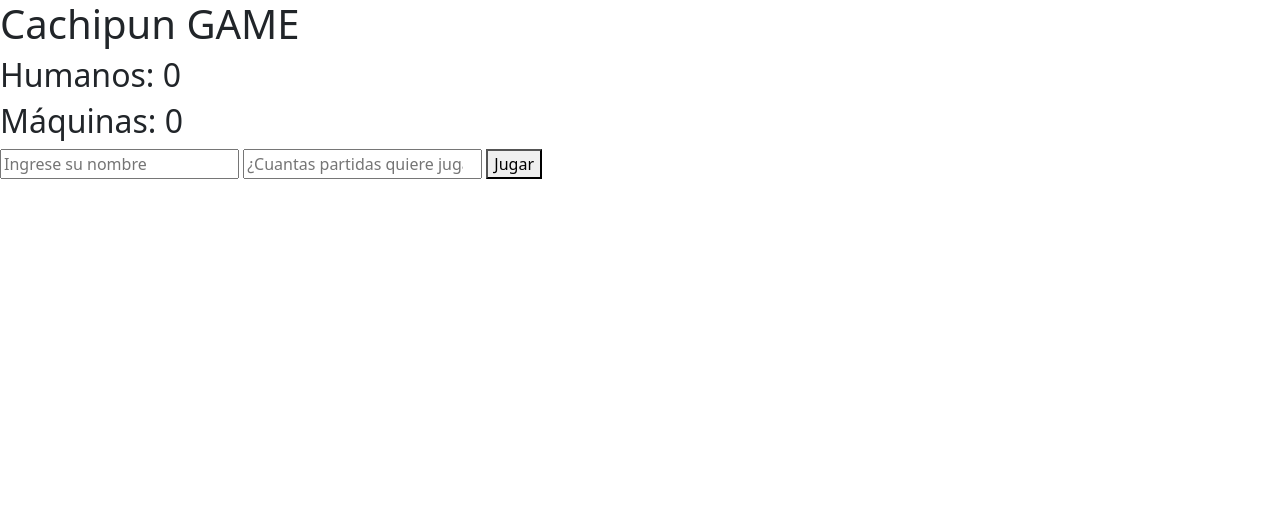
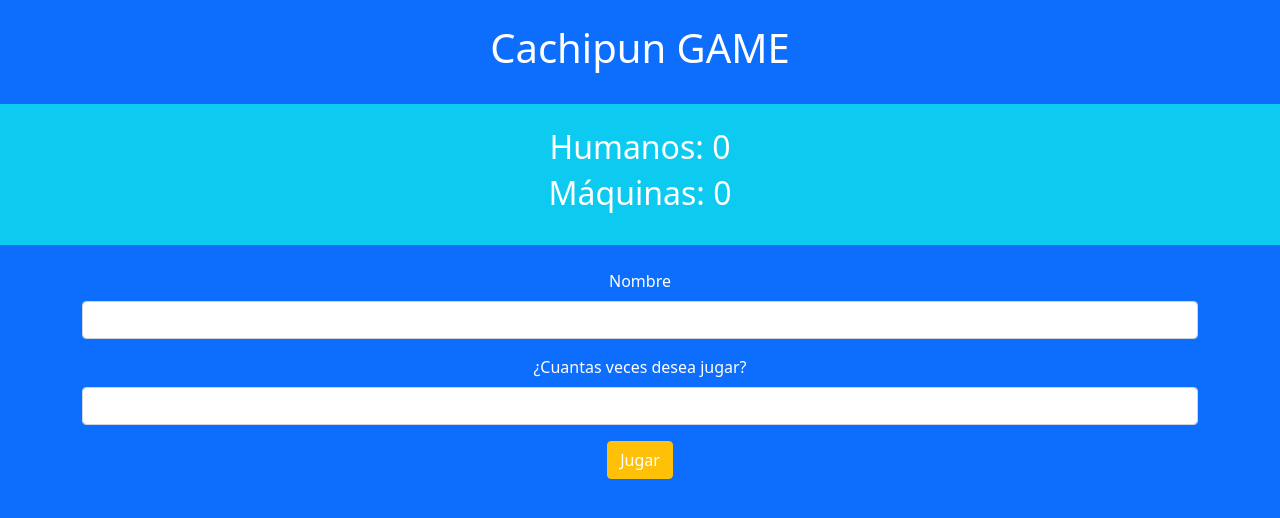
Before and after one commit to Newflaree/cachipun-game, a plain HTML site: page index.html in a window 1280 px wide. Drawn offline with nearby package versions, Linux system fonts and the light colour scheme.

Commit message:
Se actualiza la primera pantalla

```diff
--- a/index.html
+++ b/index.html
@@ -14,21 +14,31 @@
     <link rel="stylesheet" href="https://use.fontawesome.com/releases/v5.15.4/css/all.css" integrity="sha384-DyZ88mC6Up2uqS4h/KRgHuoeGwBcD4Ng9SiP4dIRy0EXTlnuz47vAwmeGwVChigm" crossorigin="anonymous">
   </head>
 
-  <body>
-    <h1>Cachipun GAME</h1>
+  <body class='text-center text-white bg-primary'>
+    <h1 class='p-4'>Cachipun GAME</h1>
 
     <!-- Resultados Totales -->
-    <div id='total-results'>
+    <div class='bg-info p-4' id='total-results'>
       <h2>Humanos: 0</h2>
       <h2>Máquinas: 0</h2>
     </div>
     <!-- Resultados Totales -->
     <!-- --------------------------------------------------------- -->
     <!-- Nombre del usuario -->
-    <section id='nuevo-juego'>
-      <input id='nombre' type='text' placeholder="Ingrese su nombre">
-      <input id='n-jugadas' type='number' placeholder="¿Cuantas partidas quiere jugar?">
-      <button onClick='newPlayer()'>Jugar</button>
+    <section class='py-4' id='nuevo-juego'>
+      <div class='container'>
+	<div>
+  <div class="mb-3">
+    <label for="exampleInputEmail1" class="form-label">Nombre</label>
+    <input id='nombre' type="text" class="form-control">
+  </div>
+  <div class="mb-3">
+    <label for="exampleInputPassword1" class="form-label">¿Cuantas veces desea jugar?</label>
+    <input id='n-jugadas' type="number" class="form-control">
+  </div>
+  <button onClick='newPlayer()' class="text-white btn btn-warning">Jugar</button>
+</div>
+      </div>
     </section>
     <!-- Nombre del usuario -->
     <!-- --------------------------------------------------------- -->
```
